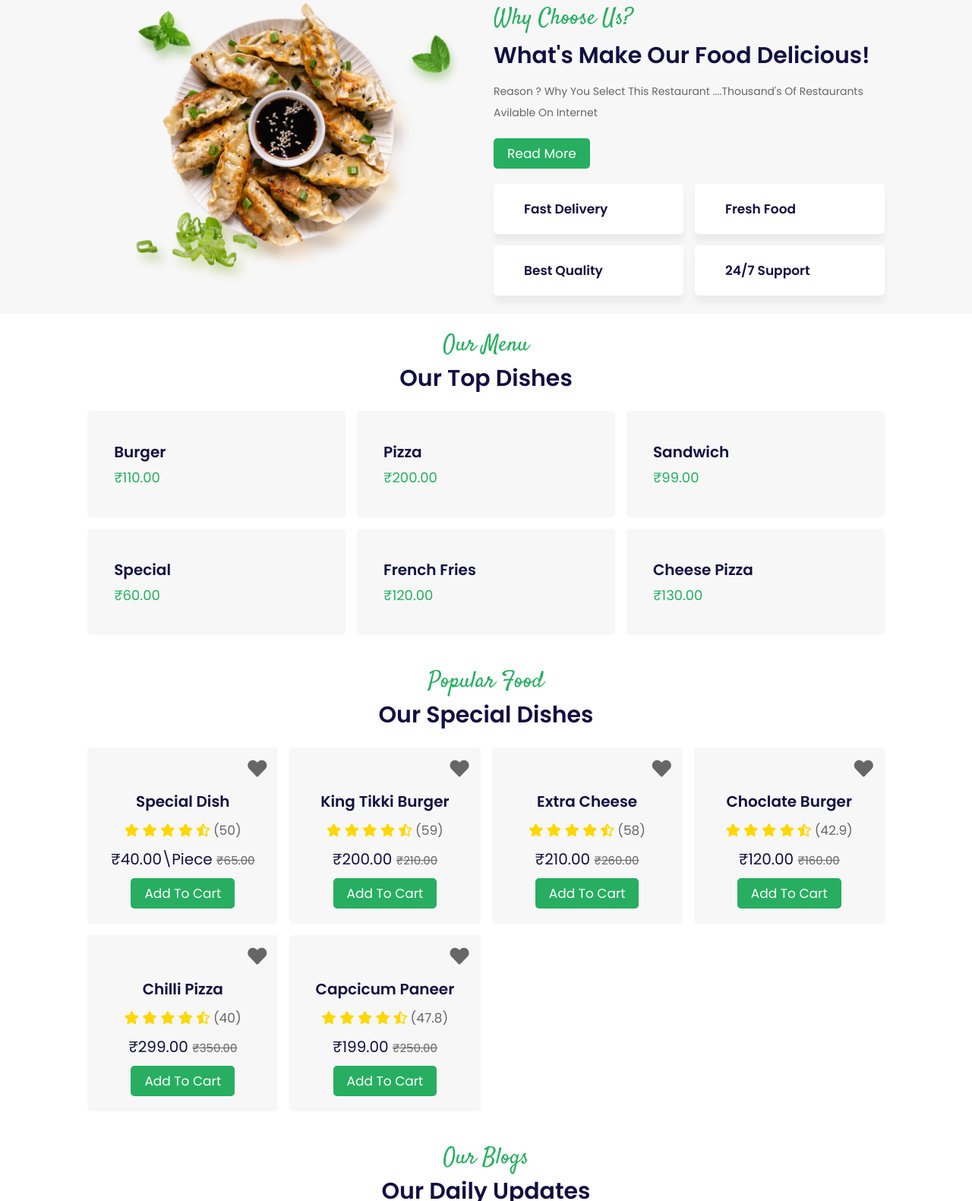
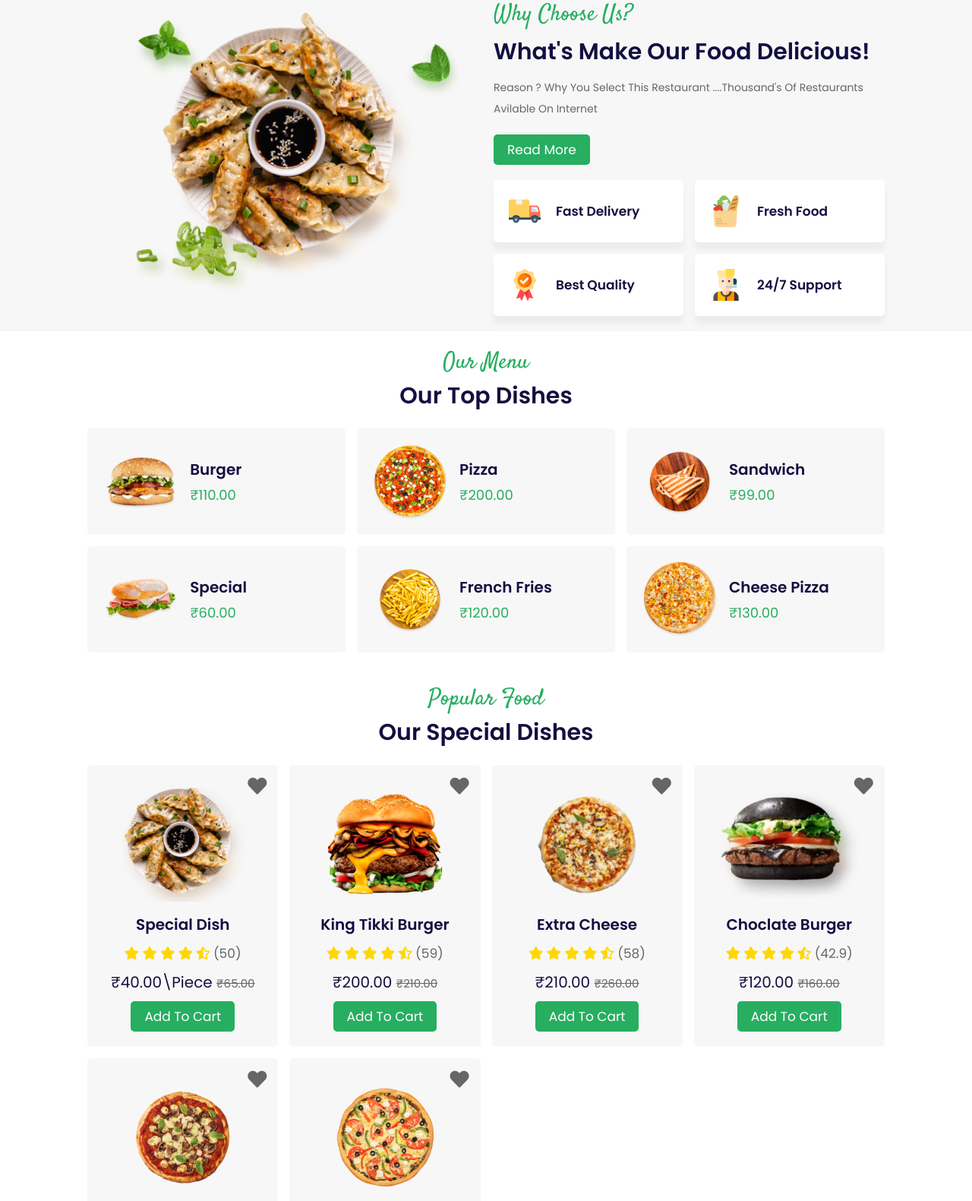
Before and after one commit to dj-mm/resaurentproject, a plain HTML site: page index.html in a window 1280 px wide. Shown: the part 601-2182 px from the top of the page at 76% size. Drawn offline with Linux system fonts and the light colour scheme; files whose address does not match are found by name.

Commit message:
Update index.html

```diff
--- a/index.html
+++ b/index.html
@@ -58,7 +58,7 @@
 
     <div class="image">
         <img src="home-img1.png" alt="" class="home-img">
-        <img src="image/home-parallax-img4.png" alt="" class="home-parallax-img">
+        <img src="home-parallax-img4.png" alt="" class="home-parallax-img">
     </div>
 
 </section>
@@ -82,19 +82,19 @@
         <a href="#" class="btn">read more</a>
         <div class="icons-container">
             <div class="icons">
-                <img src="image/serv-1.png" alt="">
+                <img src="serv-1.png" alt="">
                 <h3>fast delivery</h3>
             </div>
             <div class="icons">
-                <img src="image/serv-2.png" alt="">
+                <img src="serv-2.png" alt="">
                 <h3>fresh food</h3>
             </div>
             <div class="icons">
-                <img src="image/serv-3.png" alt="">
+                <img src="serv-3.png" alt="">
                 <h3>best quality</h3>
             </div>
             <div class="icons">
-                <img src="image/serv-4.png" alt="">
+                <img src="serv-4.png" alt="">
                 <h3>24/7 support</h3>
             </div>
         </div>
@@ -116,7 +116,7 @@
     <div class="box-container">
 
         <a href="#" class="box">
-            <img src="image/menu-1.png" alt="">
+            <img src="menu-1.png" alt="">
             <div class="content">
                 <h3>Burger </h3>
                 <div class="price">₹110.00</div>
@@ -124,7 +124,7 @@
         </a>
 
         <a href="#" class="box">
-            <img src="image/menu-2.png" alt="">
+            <img src="menu-2.png" alt="">
             <div class="content">
                 <h3>Pizza</h3>
                 <div class="price">₹200.00</div>
@@ -132,7 +132,7 @@
         </a>
 
         <a href="#" class="box">
-            <img src="image/menu-3.png" alt="">
+            <img src="menu-3.png" alt="">
             <div class="content">
                 <h3>sandwich</h3>
                 <div class="price">₹99.00</div>
@@ -140,7 +140,7 @@
         </a>
 
         <a href="#" class="box">
-            <img src="image/menu-4.png" alt="">
+            <img src="menu-4.png" alt="">
             <div class="content">
                 <h3> Special</h3>
                 <div class="price">₹60.00</div>
@@ -148,7 +148,7 @@
         </a>
 
         <a href="#" class="box">
-            <img src="image/menu-5.png" alt="">
+            <img src="menu-5.png" alt="">
             <div class="content">
                 <h3>French fries</h3>
                 <div class="price">₹120.00</div>
@@ -156,7 +156,7 @@
         </a>
 
         <a href="#" class="box">
-            <img src="image/menu-6.png" alt="">
+            <img src="menu-6.png" alt="">
             <div class="content">
                 <h3>Cheese Pizza </h3>
                 <div class="price">₹130.00</div>
@@ -184,7 +184,7 @@
         <div class="box">
             <a href="#" class="fas fa-heart"></a>
             <div class="image">
-                <img src="image/food-1.png" alt="">
+                <img src="food-1.png" alt="">
             </div>
             <div class="content">
                 <h3>Special dish</h3>
@@ -204,7 +204,7 @@
         <div class="box">
             <a href="#" class="fas fa-heart"></a>
             <div class="image">
-                <img src="image/food-2.png" alt="">
+                <img src="food-2.png" alt="">
             </div>
             <div class="content">
                 <h3>King Tikki  burger</h3>
@@ -224,7 +224,7 @@
         <div class="box">
             <a href="#" class="fas fa-heart"></a>
             <div class="image">
-                <img src="image/food-3.png" alt="">
+                <img src="food-3.png" alt="">
             </div>
             <div class="content">
                 <h3>Extra Cheese </h3>
@@ -244,7 +244,7 @@
         <div class="box">
             <a href="#" class="fas fa-heart"></a>
             <div class="image">
-                <img src="image/food-4.png" alt="">
+                <img src="food-4.png" alt="">
             </div>
             <div class="content">
                 <h3>Choclate Burger</h3>
@@ -264,7 +264,7 @@
         <div class="box">
             <a href="#" class="fas fa-heart"></a>
             <div class="image">
-                <img src="image/food-5.png" alt="">
+                <img src="food-5.png" alt="">
             </div>
             <div class="content">
                 <h3>Chilli Pizza</h3>
@@ -284,7 +284,7 @@
         <div class="box">
             <a href="#" class="fas fa-heart"></a>
             <div class="image">
-                <img src="image/food-6.png" alt="">
+                <img src="food-6.png" alt="">
             </div>
             <div class="content">
                 <h3>Capcicum Paneer</h3>
@@ -325,7 +325,7 @@
         <div class="box">
             <div class="image">
                 <h3> <i class="fas fa-calendar"></i> 21st june, 2021 </h3>
-                <img src="image/blog-1.jpg" alt="">
+                <img src="blog-1.jpg" alt="">
             </div>
             <div class="content">
                 <div class="tags">
@@ -342,7 +342,7 @@
         <div class="box">
             <div class="image">
                 <h3> <i class="fas fa-calendar"></i> 23rd may, 2021 </h3>
-                <img src="image/blog-2.jpg" alt="">
+                <img src="blog-2.jpg" alt="">
             </div>
             <div class="content">
                 <div class="tags">
@@ -359,7 +359,7 @@
         <div class="box">
             <div class="image">
                 <h3> <i class="fas fa-calendar"></i> 28th may, 2021 </h3>
-                <img src="image/blog-3.jpg" alt="">
+                <img src="blog-3.jpg" alt="">
             </div>
             <div class="content">
                 <div class="tags">
@@ -391,17 +391,17 @@
     <div class="icons-container">
 
         <div class="icons">
-            <img src="image/icon-1.png" alt="">
+            <img src="icon-1.png" alt="">
             <h3>7:00am to 10:30pm</h3>
         </div>
 
         <div class="icons">
-            <img src="image/icon-2.png" alt="">
+            <img src="icon-2.png" alt="">
             <h3>+91 700793935..</h3>
         </div>
 
         <div class="icons">
-            <img src="image/icon-3.png" alt="">
+            <img src="icon-3.png" alt="">
             <h3>Raebareli, india - 229316</h3>
         </div>
 
```
